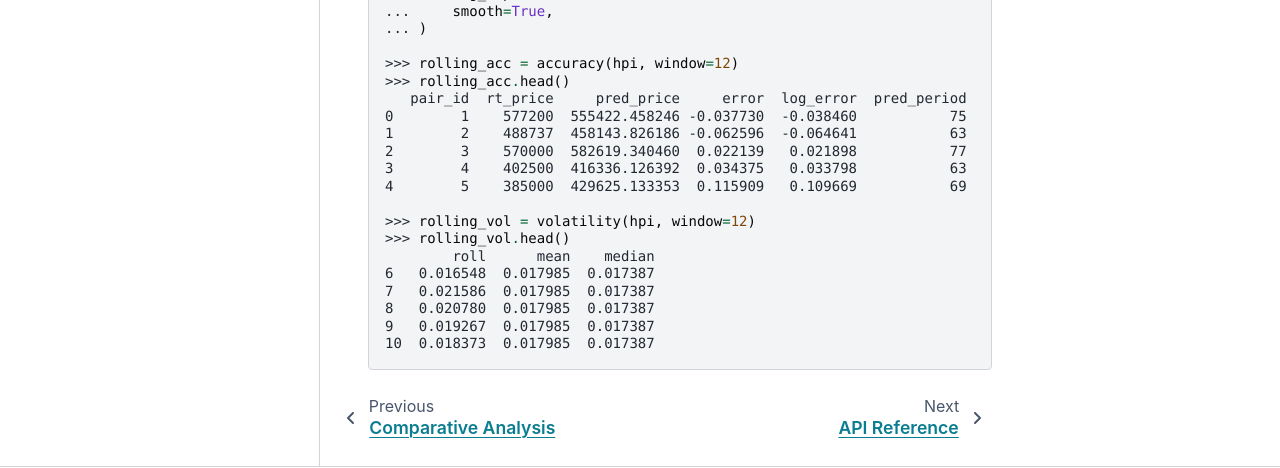
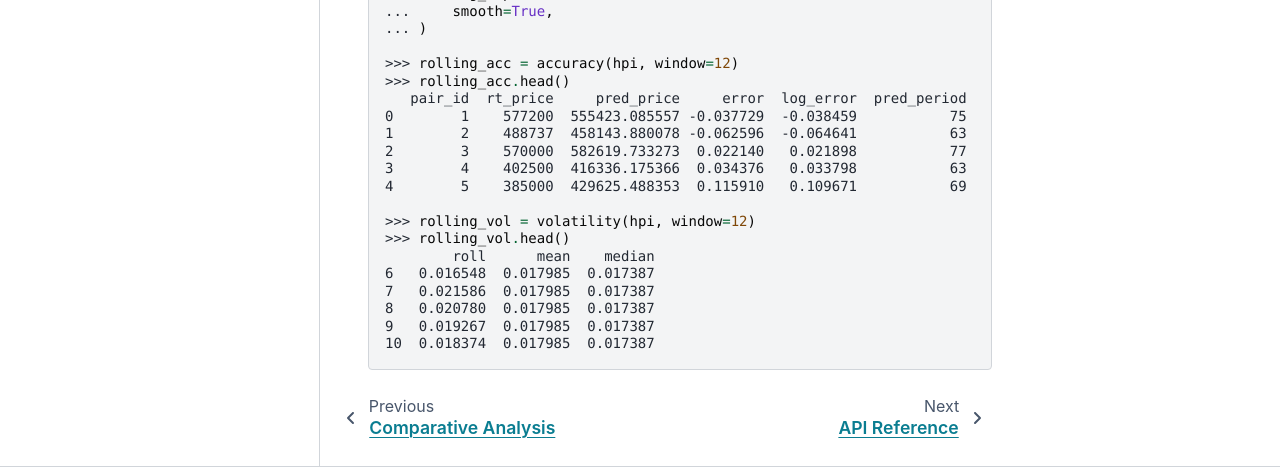
Before and after one commit to reidjohnson/hpipy, a Sphinx documentation site: the page built from docs/source/user_guide/time_window_analysis.rst, in a window 1280 px wide and 1056 px high. Shown: the part 531-999 px from the top of the window. Built offline with Sphinx 7.4.7 and the PyData theme 0.15.4, drawn with Linux system fonts in a browser that asks for light colours; pages that are not in the unit, such as notebooks, are missing from menus.

Commit message:
Fix doctests

```diff
--- a/docs/source/user_guide/time_window_analysis.rst
+++ b/docs/source/user_guide/time_window_analysis.rst
@@ -26,11 +26,11 @@ Analyze metrics over different time windows:
     >>> rolling_acc = accuracy(hpi, window=12)
     >>> rolling_acc.head()
        pair_id  rt_price     pred_price     error  log_error  pred_period
-    0        1    577200  555422.458246 -0.037730  -0.038460           75
-    1        2    488737  458143.826186 -0.062596  -0.064641           63
-    2        3    570000  582619.340460  0.022139   0.021898           77
-    3        4    402500  416336.126392  0.034375   0.033798           63
-    4        5    385000  429625.133353  0.115909   0.109669           69
+    0        1    577200  555423.085557 -0.037729  -0.038459           75
+    1        2    488737  458143.880078 -0.062596  -0.064641           63
+    2        3    570000  582619.733273  0.022140   0.021898           77
+    3        4    402500  416336.175366  0.034376   0.033798           63
+    4        5    385000  429625.488353  0.115910   0.109671           69
 
     >>> rolling_vol = volatility(hpi, window=12)
     >>> rolling_vol.head()
@@ -39,4 +39,4 @@ Analyze metrics over different time windows:
     7   0.021586  0.017985  0.017387
     8   0.020780  0.017985  0.017387
     9   0.019267  0.017985  0.017387
-    10  0.018373  0.017985  0.017387
+    10  0.018374  0.017985  0.017387
```
Also changed, not shown: docs/source/user_guide/accuracy_metrics.rst (+5 -5 lines), docs/source/user_guide/comparative_analysis.rst (+5 -5 lines), docs/source/user_guide/revision_metrics.rst (+4 -4 lines).
